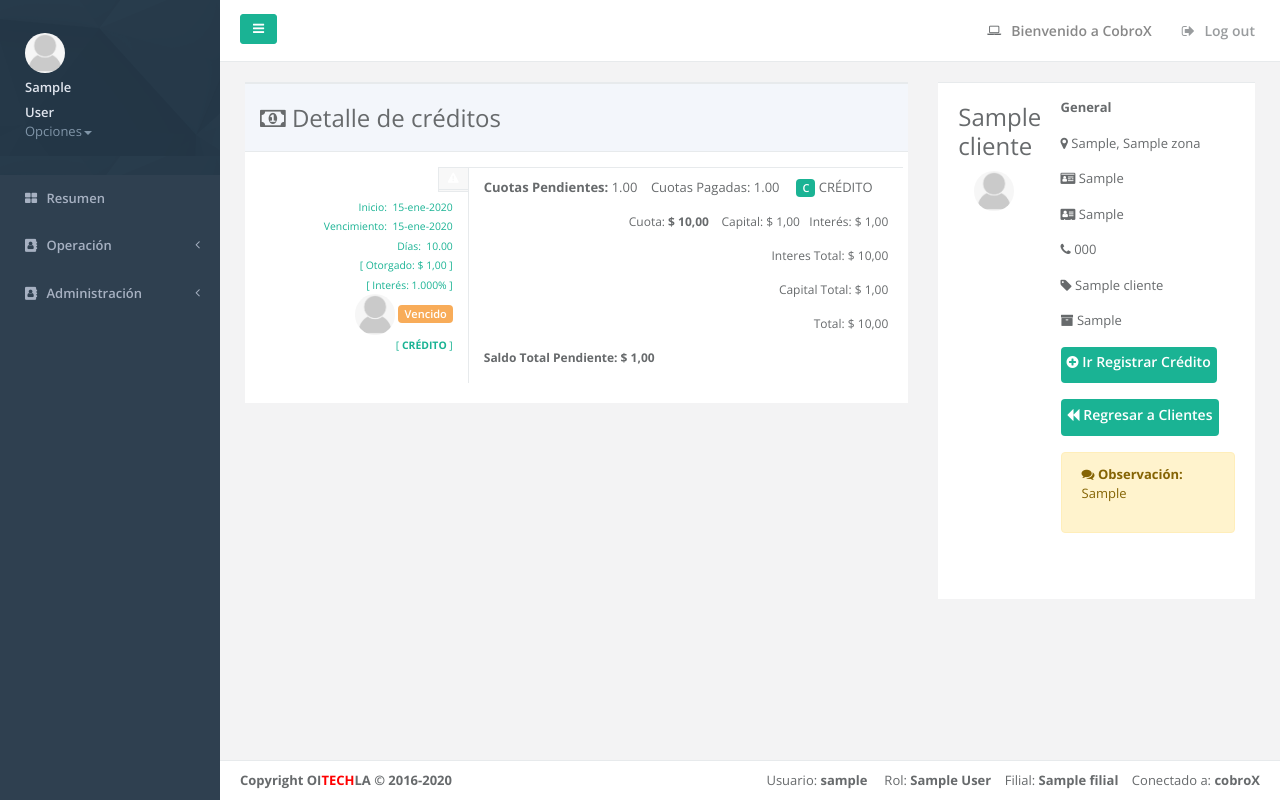
After one commit to raraniva/cobrox, a Django app: page /Credito_clientelist/1 in a window 1280 px wide. The commit adds this page. Run offline with Django 3.2, Linux system fonts and the light colour scheme; a user stored in the database is signed in; tables that the repository leaves empty hold one stand-in row (values such as "Sample post"); some libraries are stand-ins or nearby versions.

Commit message:
creditos

```diff
--- a/cobrox/templates/cobrox/cliente_add_upd.html
+++ b/cobrox/templates/cobrox/cliente_add_upd.html
@@ -63,7 +63,7 @@
                             <button type="button"  class="btn btn-primary"><i class="fa fa-undo"></i>&nbsp; Cancelar</button>
                           </a>
                         &nbsp;&nbsp;
-                        <button class="btn btn-primary" type="submit" name="action" value="SAVE">
+                        <button class="ladda-button btn btn-primary" type="submit" name="action" value="SAVE">
                             <i class="fa fa-save"></i>&nbsp; Guardar
                         </button>
                     </div>
--- a/cobrox/templates/cobrox/cliente_list.html
+++ b/cobrox/templates/cobrox/cliente_list.html
@@ -9,7 +9,7 @@
         <div class="ibox float-e-margins">
             <div class="ibox-title"><h1><i class="fa fa-address-book"></i> Clientes</h1>
                 <div class="ibox-tools">
-                    <a href="{% url 'cobrox:ClienteAdd'%}"><button type="button" class="btn btn-primary"><h5> <i class="fa fa-plus-circle"></i> Crear Cliente</h5></button> </a>
+                    <a href="{% url 'cobrox:ClienteAdd'%}"><button type="button" class="ladda-button btn btn-primary"><h5> <i class="fa fa-plus-circle"></i> Crear Cliente</h5></button> </a>
                 </div>
             </div>
             <div class="ibox-content">
--- /dev/null
+++ b/cobrox/templates/cobrox/credito_cliente_list.html
@@ -0,0 +1,135 @@
+{% extends 'base.html' %}
+{% load crispy_forms_tags %}
+{% load filter_functions %}
+{% load static %}
+{% load humanize %}
+{% block main %}
+<div class="row">
+<div class="col-lg-8">
+    <div class="ibox ">
+        <div class="ibox-title ibox-heading">
+            <h3><strong><i class="fa fa-money"></i> Detalle de créditos</strong></h3>
+        </div>
+        <div class="ibox-content inspinia-timeline">
+            {% for obj in object_list %}
+                <div class="timeline-item">
+                    <div class="row">
+                        <div class="col-4 date">
+
+                            <i class="fa fa-calendar"></i></i>
+                            <small class="text-navy">Inicio: &nbsp;{{ obj.fechaini |date:'d-b-Y ' }}</small><br>
+                            <small class="text-navy">Vencimiento: &nbsp;{{ obj.fechaven |date:'d-b-Y ' }}</small><br>
+                            <small class="text-navy">Días: &nbsp;{{ obj.qtydiascuota }}</small>
+                            <br/>
+                            <small class="text-navy">[ Otorgado: $ {{ obj.montootorgado|intcomma }} ] </small> <br>
+                            <small class="text-navy"> [ Interés:  {{ obj.interespct }}% ] </small> <br>
+                            <img class="rounded-circle"  src="{% static 'images/nogen-avatar.png' %}"  width="100%" style="width:40px"/>
+
+                            {% revigenciaestadocredito obj.saldopendiente obj.fechaven obj.estadocredito as liked_by_user_flag %}
+                            {% if liked_by_user_flag == 0  %}
+                                <span class="badge badge-info"><i class="fa fa-gear"></i> Vigente </span>
+                            {% elif liked_by_user_flag  == 1  %}
+                                <span class="badge badge-warning"><i class="fa fa-warning"></i> Vencido </span>
+                            {% else  %}
+                                <span class="badge badge-primary"><i class="fa fa-check-circle"></i> Cancelado </span>
+                            {% endif %}
+                            <br>
+                            <small class="text-navy"> [ <strong> {{ obj.get_tipocredito_display }} </strong> ] </small> <br><br>
+
+                        </div>
+                        <div class="col content">
+
+                            <p><strong>Cuotas Pendientes:</strong>  {{ obj.cuotaspendientes }}  &nbsp;&nbsp;
+                            Cuotas Pagadas: {{  obj.cuotaspagadas  }} &nbsp;&nbsp;&nbsp;
+                                {% if obj.tipocredito == 0 %}
+                                    <span class="badge badge-primary">C</span>&nbsp;{{ obj.get_tipocredito_display }}
+                                {% else %}
+                                    <span class="badge badge-success">R</span>&nbsp;{{ obj.get_tipocredito_display }}
+                                {% endif %}
+
+                            </p>
+
+                            <div class="media-body text-right ">
+                                <p> Cuota: <strong>$ {{ obj.totalcuota|intcomma   }} </strong> &nbsp;&nbsp;
+                                    Capital: $ {{ obj.capitalcuota|intcomma  }}&nbsp;&nbsp;
+                                    Interés: $ {{ obj.interescuota|intcomma  }}
+                                 </p>
+
+
+                                <p> Interes Total: $ {{ obj.interestotal|intcomma  }}  </p>
+                                <p> Capital Total: $ {{ obj.montootorgado|intcomma  }}  </p>
+                                <p> Total: $ {{ obj.montoyinterestotal|intcomma  }}  </p>
+
+                            </div>
+                            <div class="media-body text-left ">
+
+                                <p><strong> Saldo Total Pendiente: $  {{ obj.saldopendiente|intcomma  }}
+                                     </strong></p>
+
+
+                            </div>
+
+
+                        </div>
+                    </div>
+                </div>
+            {% empty %}
+            <small>Cliente no posee créditos asociados</small>
+            {% endfor %}
+        </div>
+    </div>
+</div>
+<div class="col-lg-4">
+    <div class="ibox">
+        <div class="ibox-content">
+            <div id="contact-4" class="tab-pane">
+                <div class="row m-b-lg">
+                    <div class="col-lg-4 text-center">
+                        <h2>{{ view.cliente.nombre }} </h2>
+
+                        <div class="m-b-sm">
+
+                            <img class="rounded-circle"  src="{% static 'images/nogen-avatar.png' %}"  width="100%" style="width:40px"/>
+                        </div>
+                    </div>
+                    <div class="col-lg-8">
+                        <strong>
+                            General
+                        </strong>
+                        <p>
+                            <p><i class="fa fa-map-marker"></i> {{ view.cliente.direccion }}, {{ view.cliente.zona }}</p>
+                            <p><i class="fa fa-drivers-license"></i>  {{ view.cliente.dui }}</p>
+                            <p><i class="fa fa-vcard"></i>  {{ view.cliente.nit }}</p>
+                            <p><i class="fa fa-phone"></i>  {{ view.cliente.telefono }}</p>
+                            <p><i class="fa fa-tag"></i>  {{ view.cliente.tipo_cliente }}</p>
+                            {% if view.cliente.codigo %}
+                                <p><i class="fa fa-archive"></i>  {{ view.cliente.codigo }}</p>
+                            {% endif %}
+                        </p>
+                        <a href="{% url 'cobrox:CreditoAdd' pk=view.cliente.id %}"  >
+                        <span class="badge badge-primary"><h4> <i class="fa fa-plus-circle"></i> Ir Registrar Crédito</h4></span>
+                         </a>
+                            <p> </p>
+                        <a href="{% url 'cobrox:ClienteList' %}"  >
+                        <span class="badge badge-primary"><h4> <i class="fa fa-backward"></i> Regresar a Clientes</h4></span>
+                         </a>
+                        <p>
+
+                                {% if view.cliente.observacion %}
+                                <p><div class="alert alert-warning alert-dismissable">
+                                            <strong><i class="fa fa-comments"></i> Observación: </strong>
+                                            <p>{{ view.cliente.observacion }}</p>
+                                </div></p>
+                                {% endif %}
+
+                         </p>
+
+                    </div>
+                </div>
+            </div>
+        </div>
+    </div>
+</div>
+</div>
+
+{% endblock %}
--- a/cobrox/templates/cobrox/filial_add_upd.html
+++ b/cobrox/templates/cobrox/filial_add_upd.html
@@ -21,10 +21,10 @@
 
                  <div class="ibox-content text-center p-md">
                 <a href="{% url 'cobrox:FilialList' %}">
-                        <button type="button"  class="btn btn-primary"><i class="fa fa-undo"></i>&nbsp; Cancelar</button>
+                        <button type="button"  class="ladda-button btn btn-primary"><i class="fa fa-undo"></i>&nbsp; Cancelar</button>
                       </a>
                     &nbsp;&nbsp;
-                <button class="btn btn-primary" type="submit" name="action" value="SAVE">
+                <button class="ladda-button btn btn-primary" type="submit" name="action" value="SAVE">
                     <i class="fa fa-save"></i>&nbsp; Guardar
                 </button>
                 </div>
--- a/cobrox/templates/cobrox/tipo_cliente_add_upd.html
+++ b/cobrox/templates/cobrox/tipo_cliente_add_upd.html
@@ -21,10 +21,10 @@
 
                  <div class="ibox-content text-center p-md">
                 <a href="{% url 'cobrox:TipoclienteList' %}">
-                        <button type="button"  class="btn btn-primary"><i class="fa fa-undo"></i>&nbsp; Cancelar</button>
+                        <button type="button"  class="ladda-button btn btn-primary"><i class="fa fa-undo"></i>&nbsp; Cancelar</button>
                       </a>
                     &nbsp;&nbsp;
-                <button class="btn btn-primary" type="submit" name="action" value="SAVE">
+                <button class="ladda-button btn btn-primary" type="submit" name="action" value="SAVE">
                     <i class="fa fa-save"></i>&nbsp; Guardar
                 </button>
                 </div>
--- a/cobrox/templates/cobrox/zona_add_upd.html
+++ b/cobrox/templates/cobrox/zona_add_upd.html
@@ -21,10 +21,10 @@
 
                  <div class="ibox-content text-center p-md">
                 <a href="{% url 'cobrox:ZonaList' %}">
-                        <button type="button"  class="btn btn-primary"><i class="fa fa-undo"></i>&nbsp; Cancelar</button>
+                        <button type="button"  class="ladda-button btn btn-primary"><i class="fa fa-undo"></i>&nbsp; Cancelar</button>
                       </a>
                     &nbsp;&nbsp;
-                <button class="btn btn-primary" type="submit" name="action" value="SAVE">
+                <button class="ladda-button btn btn-primary" type="submit" name="action" value="SAVE">
                     <i class="fa fa-save"></i>&nbsp; Guardar
                 </button>
                 </div>
--- a/cobrox/templatetags/filter_functions.py
+++ b/cobrox/templatetags/filter_functions.py
@@ -7,6 +7,8 @@ from django.conf import settings
 from django.core.exceptions import ObjectDoesNotExist
 from django.db.models import Avg, Max, Min, Sum
 from user.models import user_rol_filial
+from cobrox.views import vigenciaestadocredito
+
 
 register = template.Library()
 
@@ -17,6 +19,10 @@ def get_rol_by_user(user_id):
     except ObjectDoesNotExist:
         obj = '-'
     return obj
+
+@register.simple_tag
+def revigenciaestadocredito(saldopendiente, fechavenc,estadocredito):
+    return vigenciaestadocredito(saldopendiente, fechavenc, estadocredito)
 
 @register.simple_tag
 def get_filial_by_user(user_id):
--- a/cobrox/urls.py
+++ b/cobrox/urls.py
@@ -78,4 +78,13 @@ urlpatterns = [
        views.ClienteDelete.as_view(),
        name='ClienteDelete'
        ),
+    path('Credito_clientelist/<int:pk>',
+       views.Credito_clientelist.as_view(),
+       name='Credito_clientelist'
+       ),
+    path('CreditoAdd/<int:pk>',
+       views.CreditoAdd.as_view(),
+       name='CreditoAdd'
+       ),
+    path('ajax/load-calculo_pago/', views.load_calculo_pago, name='ajax_load_calculo_pago'),
     ] + static(settings.MEDIA_URL)
--- a/cobrox/views.py
+++ b/cobrox/views.py
@@ -3,9 +3,9 @@ from django.template import loader
 from django.core.mail import send_mail
 from django.views.generic import (ListView,DetailView,CreateView,UpdateView,DeleteView)
 from django.http import HttpResponseRedirect
-from .models import filial,zona,tipo_cliente,cliente
+from .models import filial,zona,tipo_cliente,cliente,credito
 from .forms import FilialAddForm,\
-    FilialUpdateForm,ZonaAddForm,ZonaUpdateForm,TipoclienteAddForm,TipoclienteUpdateForm,ClienteAddForm,ClienteUpdateForm,ClienteSearchForm
+    FilialUpdateForm,ZonaAddForm,ZonaUpdateForm,TipoclienteAddForm,TipoclienteUpdateForm,ClienteAddForm,ClienteUpdateForm,ClienteSearchForm,CreditoAddForm
 from datetime import timedelta
 from django.views.generic.edit import FormMixin,FormView
 from user.models import user_rol_filial
@@ -14,6 +14,7 @@ from django.urls import reverse_lazy,reverse
 from django.db.models import Sum, Count
 from django.db.models.functions import TruncMonth,TruncDate
 from datetime import datetime
+from datetime import date
 from django.utils.timezone import make_aware
 from django.contrib.messages.views import SuccessMessageMixin
 from django.core.files.base import ContentFile
@@ -22,6 +23,7 @@ from django.core.files import File
 from django.contrib import messages
 from django.db import IntegrityError
 from django.http import Http404
+from decimal import Decimal
 
 from django.core.mail import  EmailMultiAlternatives
 from django.template.loader import render_to_string
@@ -432,3 +434,161 @@ class ClienteAdd(SuccessMessageMixin, LoginRequiredMixin, CreateView):
         kwargs = super(ClienteAdd, self).get_form_kwargs()
         kwargs['request'] = self.request
         return kwargs
+
+
+class Credito_clientelist(LoginRequiredMixin, ListView):
+    model = credito
+    template_name = 'cobrox/credito_cliente_list.html'
+    context_object_name = 'credito'
+
+    def get_context_data(self, **kwargs):
+        context = super(Credito_clientelist, self).get_context_data(**kwargs)
+        return context;
+
+    def get_queryset(self):
+        return credito.objects.filter(cliente__id = self.kwargs['pk']).order_by('fechaini').reverse()
+
+    def cliente(self):
+        return cliente.objects.get(pk = self.kwargs['pk'])
+
+    def dispatch(self, request, *args, **kwargs):
+        if not request.user.is_authenticated:
+            return self.handle_no_permission()
+        try:
+            obj = cliente.objects.get(id=self.kwargs['pk'])
+        except ObjectDoesNotExist:
+            raise Http404
+        user_filial = user_rol_filial.objects.get(usuario=self.request.user)
+        if user_filial.filial != obj.zona.filial and not self.request.user.is_staff:
+            raise PermissionDenied
+        if user_filial.rol.codigo == 'OPE':
+            raise PermissionDenied
+        return super().dispatch(request, *args, **kwargs)
+
+
+class CreditoAdd(SuccessMessageMixin, LoginRequiredMixin, CreateView):
+    form_class = CreditoAddForm
+    template_name = 'cobrox/credito_add_upd.html'
+    success_message = 'Información de Crédito Almacenado Correctamente!!!!'
+
+    def get_success_url(self):
+        return reverse('cobrox:Credito_clientelist',
+                       kwargs={'pk':self.kwargs['pk']}
+                       )
+
+    def form_valid(self, form ):
+        action = self.request.POST.get('action')
+        form = self.form_class(self.request.POST)
+        print('aqui');
+        if action == 'SAVE':
+            with transaction.atomic():
+                cred = form.save(commit=False)
+                print('aqui');
+
+                qtydiascuota, capitalcuota, interescuota, totalcuota, interestotal, otorinterestotal = calculo(
+                    form.cleaned_data['montootorgado'], form.cleaned_data['fechaini'].strftime('%Y-%m-%d'), form.cleaned_data['fechaven'].strftime('%Y-%m-%d'), form.cleaned_data['interespct'])
+                cred.qtydiascuota = qtydiascuota
+                cred.capitalcuota = capitalcuota
+                cred.interescuota = interescuota
+                cred.totalcuota = totalcuota
+                cred.interestotal = interestotal
+                cred.montoyinterestotal = otorinterestotal
+                cred.cuotaspagadas = 0
+                cred.cuotaspendientes =qtydiascuota
+                cred.saldopendiente = otorinterestotal
+                cred.save()
+            return super().form_valid(form)
+        return HttpResponseBadRequest()
+
+    def cliente(self):
+        return cliente.objects.get(pk=self.kwargs['pk'])
+
+    def dispatch(self, request, *args, **kwargs):
+        if not request.user.is_authenticated:
+            return self.handle_no_permission()
+        user_filial = user_rol_filial.objects.get(usuario=self.request.user)
+        if user_filial.rol.codigo=='OPE':
+            raise PermissionDenied
+        return super().dispatch(request, *args, **kwargs)
+
+    def get_initial(self):
+        return {
+            'cliente':cliente.objects.get(pk=self.kwargs['pk']) ,
+            'tipocredito':0,
+            'estadocredito':0,
+            'qtydiascuota':0,
+            'capitalcuota':0,
+            'interescuota':0,
+            'totalcuota':0,
+            'interestotal':0,
+            'montoyinterestotal':0,
+            'cuotaspagadas':0,
+            'cuotaspendientes':0,
+            'saldopendiente':0,
+        }
+
+
+def calculo(monto, fechaini, fechavenc, interespct):
+
+    qtydiascuota = (datetime.strptime(fechavenc, "%Y-%m-%d") - datetime.strptime(fechaini, "%Y-%m-%d")).days
+    capitalcuota = round(Decimal(monto)/qtydiascuota,2)
+    interescuota = round((Decimal(monto)* (Decimal(interespct)/100))/qtydiascuota,2)
+    totalcuota = round(capitalcuota+interescuota,2)
+    interestotal = round(interescuota*qtydiascuota,2)
+    otorinterestotal = round(Decimal(monto) + interestotal,2)
+    return qtydiascuota, capitalcuota,  interescuota, totalcuota,interestotal,otorinterestotal
+
+
+def vigenciaestadocredito(saldopendiente, fechavenc,estadocredito):
+    hoy = date.today()
+    if hoy > fechavenc and saldopendiente>0 and estadocredito==0:
+        return 1
+    else:
+        return estadocredito
+
+
+def load_calculo_pago(request):
+    montootorgado = request.GET.get('montootorgado')
+    fechaini = request.GET.get('fechaini')
+    fechaven = request.GET.get('fechaven')
+    interespct = request.GET.get('interespct')
+    error = 0
+    if montootorgado == '' or montootorgado is None:
+        error = 1
+        mensaje ="Debe registrar el monto a otorgar"
+    elif Decimal(montootorgado) <= 0:
+        error = 1
+        mensaje = "El monto a otorgar debe ser un valor mayor que 0"
+    elif interespct == '' or interespct is None:
+        error = 1
+        mensaje ="Debe ingresar el porcentaje de interés, Ej: 10 , 15 , 20.."
+    elif Decimal(interespct) <= 0:
+        error = 1
+        mensaje = "El porcentaje de interés debe ser un valor mayor que 0, Ej: 10, 15 , 20.."
+    elif fechaini == '' or fechaini is None:
+        error = 1
+        mensaje = "Debe ingresar fecha de inicio"
+    elif fechaven == '' or fechaven is None:
+        error = 1
+        mensaje = "Debe ingresar fecha de vencimiento"
+    elif fechaini >= fechaven:
+        error = 1
+        mensaje ="La Fecha de Vencimiento debe ser mayor que la Fecha de Inicio "
+
+    else:
+        qtydiascuota, capitalcuota,  interescuota, totalcuota,interestotal,otorinterestotal = calculo(montootorgado, fechaini, fechaven, interespct)
+        return render(request, 'cobrox/credito_calculo_cuota.html', {   'error':error,
+                                                                        'montootorgado':montootorgado,
+                                                                        'fechaini':fechaini,
+                                                                        'fechaven':fechaven,
+                                                                        'interespct': interespct,
+                                                                        'qtydiascuota': qtydiascuota,
+                                                                        'capitalcuota': capitalcuota,
+                                                                        'interescuota': interescuota,
+                                                                        'totalcuota': totalcuota,
+                                                                        'interestotal': interestotal,
+                                                                        'otorinterestotal': otorinterestotal
+                                                                        })
+    return render(request, 'cobrox/credito_calculo_cuota.html', {'error':error,
+                                                                 'mensaje':mensaje
+                                                                 })
--- a/mysite/settings.py
+++ b/mysite/settings.py
@@ -48,6 +48,7 @@ INSTALLED_APPS = [
     'markdownify',
     'crispy_forms',
     'widget_tweaks',
+    'django.contrib.humanize',
     'django.contrib.postgres',
     'django.contrib.admin',
     'django.contrib.auth',
--- a/templates/base.html
+++ b/templates/base.html
@@ -258,7 +258,7 @@
             });
 
         $('#fechadec .input-group.date').datepicker({
-                startView: 2,
+
                 todayBtn: "linked",
                 keyboardNavigation: false,
                 forceParse: false,
```
Also changed, not shown: cobrox/forms.py (+30 -1 lines), cobrox/models.py (+44 -0 lines), cobrox/templates/cobrox/cliente_list_results.html (+4 -4 lines), cobrox/templates/cobrox/credito_add_upd.html (added, +160 -0 lines), cobrox/templates/cobrox/credito_calculo_cuota.html (added, +108 -0 lines), cobrox/migrations/0004_credito.py (added), cobrox/migrations/0005_auto_20230302_1657.py (added).
